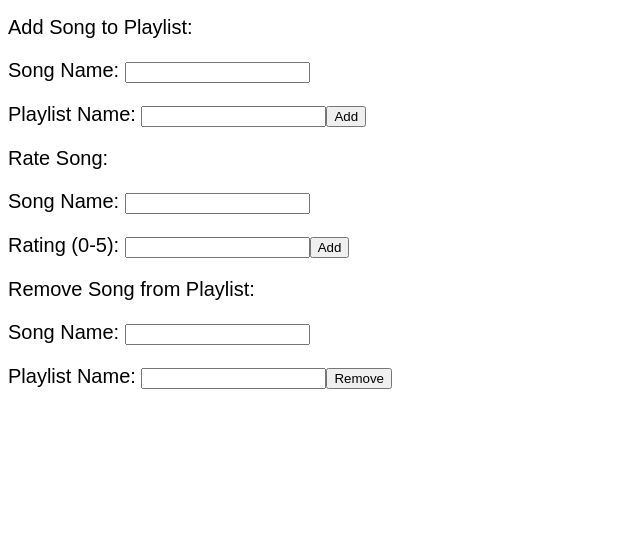
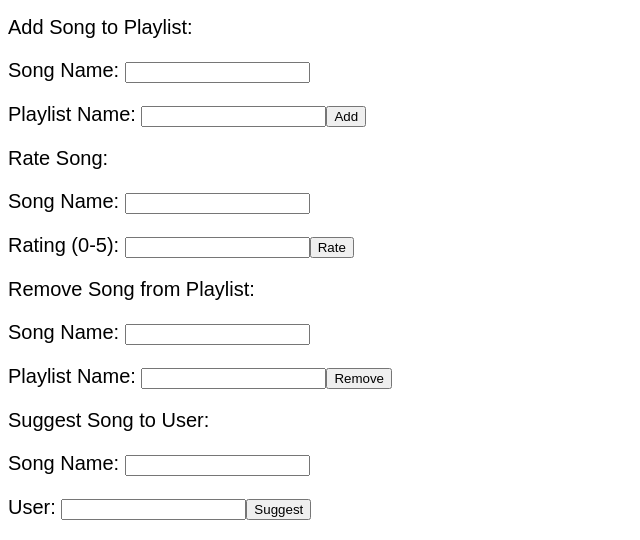
Before and after one commit to ryanbrand/music_database, a Flask app: template webserver/templates/album_results.html in a window 1280 px wide. Shown: the part 457-997 px from the top of the page, without its empty margins (0-640 px from the left). Before the commit the page ends 846 px from the top, so only its background shows below. Run offline with Flask 2, Linux system fonts and the light colour scheme; the template is opened without the code that fills it, so the values that code supplies are empty; parts of the project's set-up code (start-up, migrations or seed data) failed here and were passed over.

Commit message:
suggest song form artist>album search

```diff
--- a/webserver/server.py
+++ b/webserver/server.py
@@ -418,6 +418,20 @@ def rate_song():
     return render_template('song_rating_fail.html')
 
 
+@app.route('/suggest_song', methods=['POST'])
+def suggest_song():
+  """
+  Add song to current user's saved music
+  """
+  song_title = request.form['song']
+  user = request.form['user']
+  try:
+    g.conn.execute('INSERT INTO suggested_song VALUES (%s, %s, %s, %s, %s)', song_title, current_app.album_title, current_app.artist_id, user, current_app.user_id)
+    return redirect('/homepage')
+  except Exception as e:
+    return render_template('song_suggest_fail.html')
+
+
 @app.route('/delete_song', methods=['POST'])
 def delete_song():
   """
--- a/webserver/templates/album_results.html
+++ b/webserver/templates/album_results.html
@@ -39,7 +39,7 @@ type="submit" value="Add"></p>
 <p>Rate Song: </p>
 <p>Song Name: <input type="text" name="song">
 <p>Rating (0-5): <input type="text" name="rating"><input \
-type="submit" value="Add"></p>
+type="submit" value="Rate"></p>
 </form>
 
 
@@ -50,6 +50,14 @@ type="submit" value="Add"></p>
 type="submit" value="Remove"></p>
 </form>
 
+<form method="POST" action="/suggest_song">
+<p>Suggest Song to User: </p>
+<p>Song Name: <input type="text" name="song">
+<p>User: <input type="text" name="user"><input \
+type="submit" value="Suggest"></p>
+</form>
+
+
 </body>
 
 
--- a/webserver/templates/artist_results.html
+++ b/webserver/templates/artist_results.html
@@ -32,7 +32,7 @@ type="submit" value="Add"></p>
 <p>Rate Album:</p>
 <p>Album Name:  <input type="text" name="album_title">
 Rating (0-5): <input type="text" name="rating"></p>
-<input type="submit" value="Add"></p>
+<input type="submit" value="Rate"></p>
 </form>
 
 <form method="POST" action="delete_album">
```
Also changed, not shown: webserver/templates/song_suggest_fail.html (added, +20 -0 lines).
